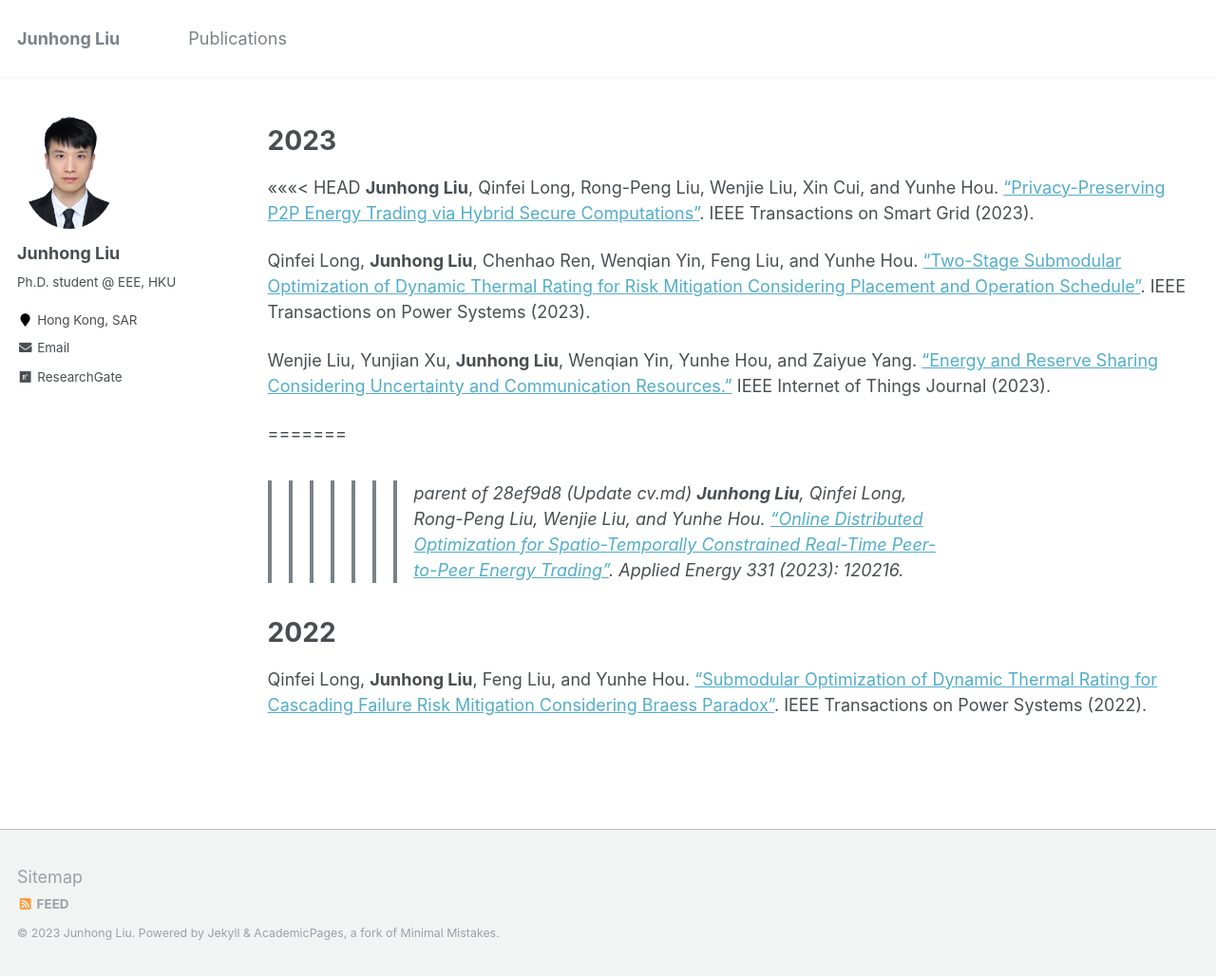
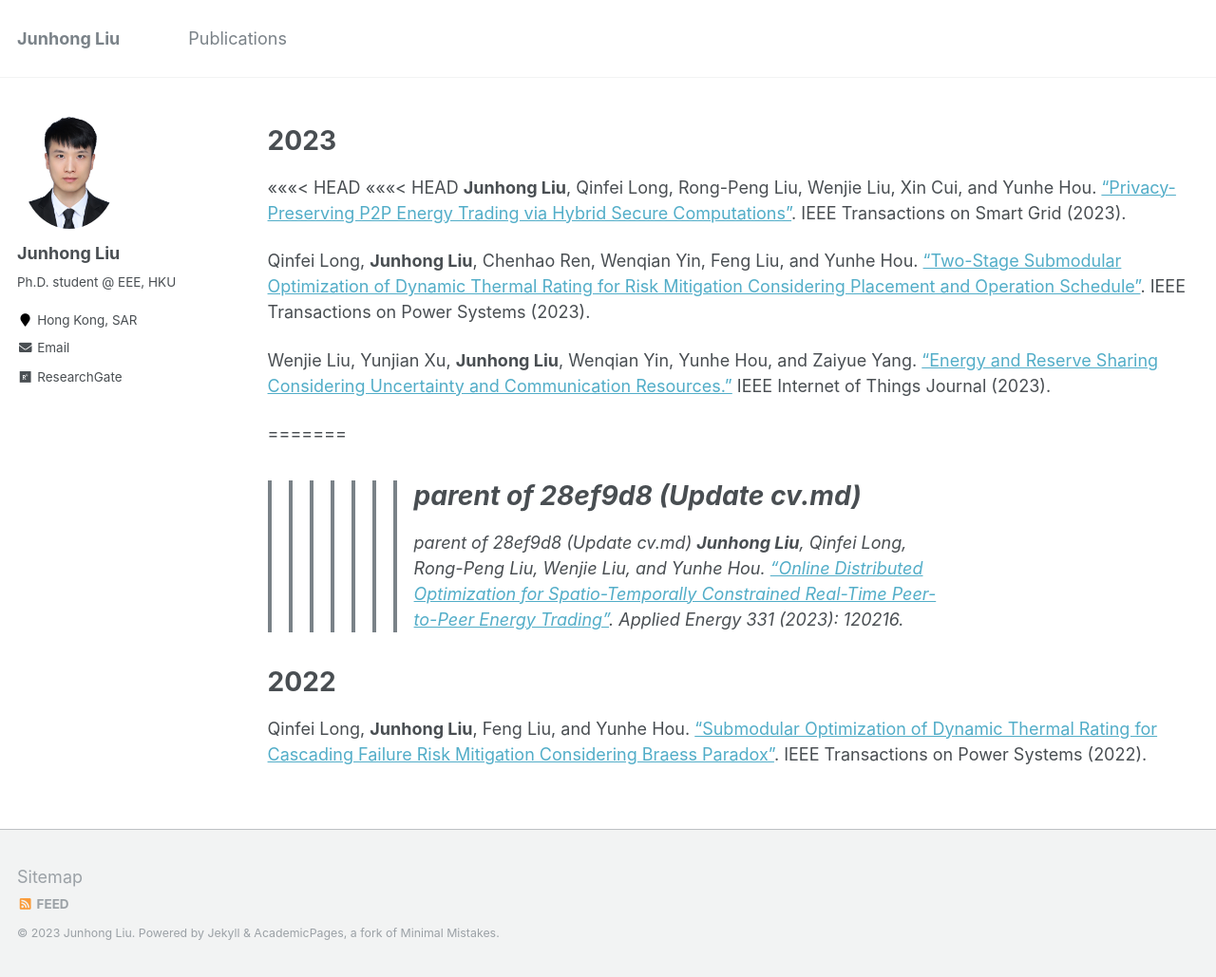
Before and after one commit to johnny-eee/online, a Jekyll site: the page built from _pages/cv.md, in a window 1280 px wide and 1029 px high. Shown: the whole window at 95% size. Built offline with Jekyll 4.4.1, drawn with Linux system fonts in a browser that asks for light colours.

Commit message:
Update cv.md

```diff
--- a/_pages/cv.md
+++ b/_pages/cv.md
@@ -11,6 +11,7 @@ redirect_from:
 2023
 ======
 <<<<<<< HEAD
+<<<<<<< HEAD
 **Junhong Liu**, Qinfei Long, Rong-Peng Liu, Wenjie Liu, Xin Cui, and Yunhe Hou. ["Privacy-Preserving P2P Energy Trading via Hybrid Secure Computations"](https://ieeexplore.ieee.org/document/10176288). IEEE Transactions on Smart Grid (2023).
 
 Qinfei Long, **Junhong Liu**, Chenhao Ren, Wenqian Yin, Feng Liu, and Yunhe Hou. ["Two-Stage Submodular Optimization of Dynamic Thermal Rating for Risk Mitigation Considering Placement and Operation Schedule"](https://ieeexplore.ieee.org/document/10164262). IEEE Transactions on Power Systems (2023).
@@ -19,6 +20,8 @@ Wenjie Liu, Yunjian Xu, **Junhong Liu**, Wenqian Yin, Yunhe Hou, and Zaiyue Yang
 
 =======
 >>>>>>> parent of 28ef9d8 (Update cv.md)
+=======
+>>>>>>> parent of 28ef9d8 (Update cv.md)
 **Junhong Liu**, Qinfei Long, Rong-Peng Liu, Wenjie Liu, and Yunhe Hou. ["Online Distributed Optimization for Spatio-Temporally Constrained Real-Time Peer-to-Peer Energy Trading"](https://www.sciencedirect.com/science/article/abs/pii/S0306261922014738). Applied Energy 331 (2023): 120216.
 
 2022
```
